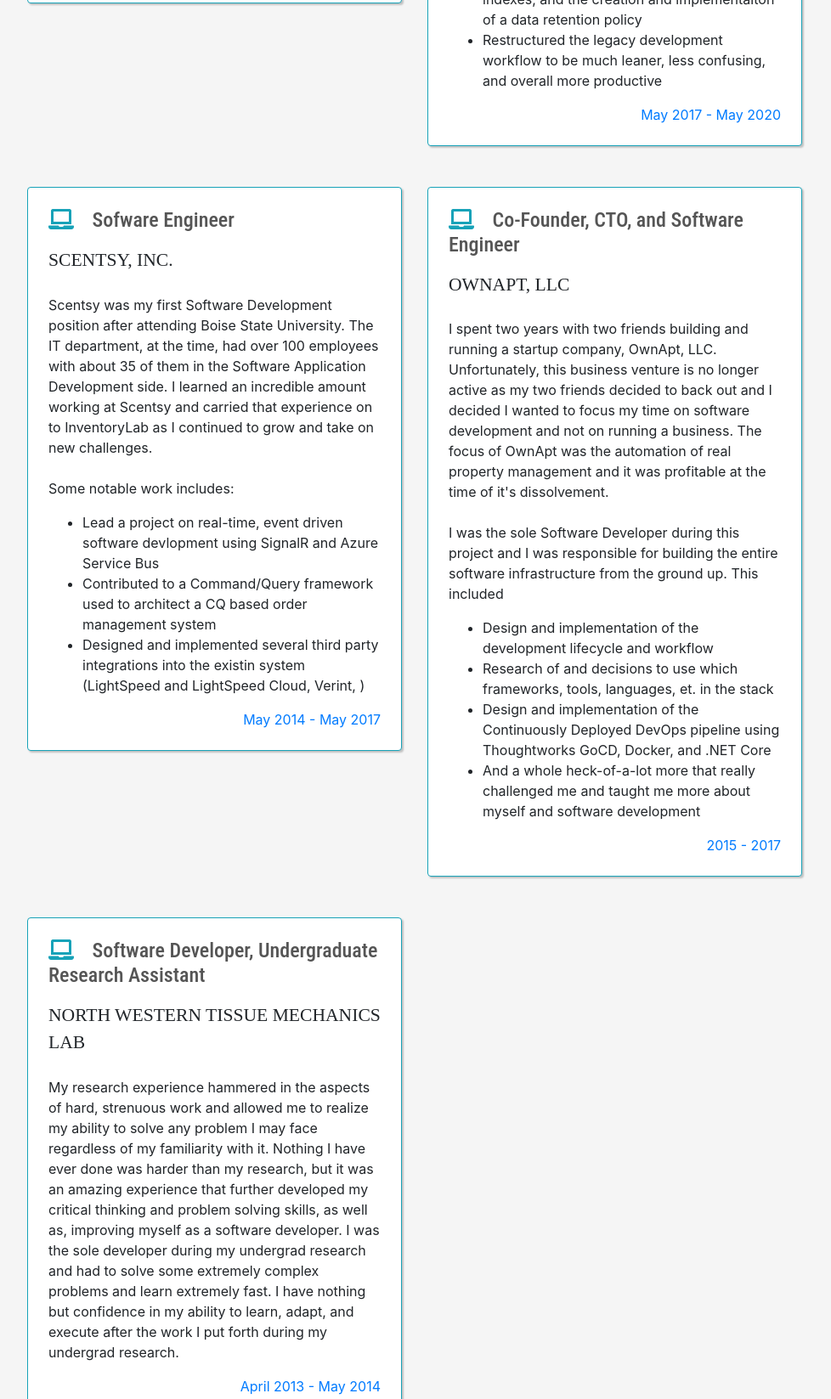
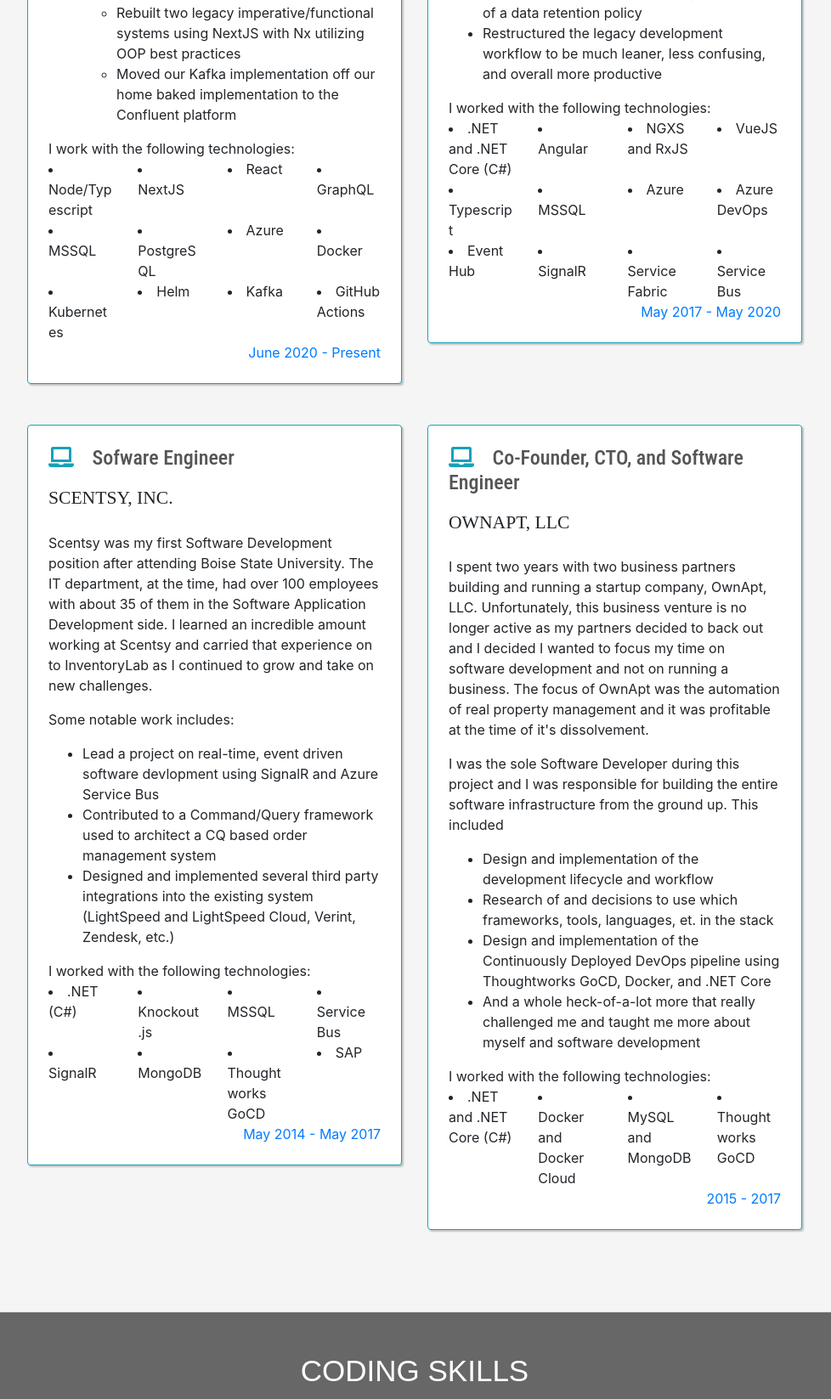
Before and after one commit to StephenMP/StephenMP.github.io, a website with bundled scripts: page index.html in a window 1280 px wide. Shown: the part 1764-3411 px from the top of the page at 85% size, without its empty margins (288-1266 px from the left). Built offline with nearby package versions, Linux system fonts and the light colour scheme; files whose address does not match are found by name; a web font is replaced by a local one.

Commit message:
Beef up exp

```diff
--- a/css/style.css
+++ b/css/style.css
@@ -230,7 +230,7 @@
     }
 }
 
-@media (max-width: 768px) {
+@media (max-width: 767px) {
     #cover {
         visibility: visible !important;
         background-image: url(../img/cover-small.jpg);
--- a/index.html
+++ b/index.html
@@ -155,23 +155,75 @@
                 I work to help build a comprehensive cloud-based transportation management system (TMS) built from
                 the ground up to help large shippers, carriers, and logistics service providers manage complex
                 transportation needs in an efficient, cohesive and intelligent way.
-                <br />
-                <br />
+              </p>
+              <p>
                 Some notable work includes:
                 <ul>
                   <li>
-                    Ported and revamped entire team DevOps infrastructure including building automation tooling
-                    utilizing Azure, Docker, and Kubernetes. Much of the patterns I implemented have been re-used
-                    company wide, across multiple teams and verticles.
+                    Built centralized DevOps infrastructure and automation tooling
+                    utilizing GitHub Actions, Azure, Docker, Helm, and Kubernetes.
+                    <ul>
+                      <li>
+                        Led a team to coordniate DevOps efforts across our vertical. Later, this team was moved from DevOps efforts
+                        and developed an abstracted search layer to serve write-time aggregated flattened views to the front-end
+                      </li>
+                      <li>
+                        Much of the DevOps patterns I've implemented have been re-used company wide, across multiple teams and verticles.
+                      </li>
+                    </ul>
                   </li>
                   <li>
-                    Built out and led a team to unify DevOps process and infrastructure across our vertical to
-                    setup the push for boarding services onto our release train infrastructure. This team also
-                    provided significant support to building out an abstracted search layer to build write-time
-                    flattened views to serve to the front-end for high performance at read.
+                    Currently leading and mentoring a team of two Engineers and a Senior Engineer while also contributing to core engineering initiatives
+                    <ul>
+                      <li>
+                        Rebuilt two legacy imperative/functional systems using NextJS with Nx utilizing OOP best practices
+                      </li>
+                      <li>
+                        Moved our Kafka implementation off our home baked implementation to the Confluent platform
+                      </li>
+                    </ul>
                   </li>
                 </ul>
               </p>
+              I work with the following technologies:
+              <div class="row my-auto">
+                <div class="col-sm-3">
+                  <li>Node/Typescript</li>
+                </div>
+                <div class="col-sm-3">
+                  <li>NextJS</li>
+                </div>
+                <div class="col-sm-3">
+                  <li>React</li>
+                </div>
+                <div class="col-sm-3">
+                  <li>GraphQL</li>
+                </div>
+                <div class="col-sm-3">
+                  <li>MSSQL</li>
+                </div>
+                <div class="col-sm-3">
+                  <li>PostgreSQL</li>
+                </div>
+                <div class="col-sm-3">
+                  <li>Azure</li>
+                </div>
+                <div class="col-sm-3">
+                  <li>Docker</li>
+                </div>
+                <div class="col-sm-3">
+                  <li>Kubernetes</li>
+                </div>
+                <div class="col-sm-3">
+                  <li>Helm</li>
+                </div>
+                <div class="col-sm-3">
+                  <li>Kafka</li>
+                </div>
+                <div class="col-sm-3">
+                  <li>GitHub Actions</li>
+                </div>
+              </div>
             </div>
             <div class="resume-date text-md-right">
               <span class="text-primary">June 2020 - Present</span>
@@ -188,8 +240,8 @@
                 wear most often are the DevOps, Software Architect, Back-end API Dev, and Database Dev hats. However, I
                 do
                 worked in the front-end quite a lot as well.
-                <br />
-                <br />
+              </p>
+              <p>
                 Some notable work includes:
                 <ul>
                   <li>
@@ -213,6 +265,45 @@
                   </li>
                 </ul>
               </p>
+              I worked with the following technologies:
+              <div class="row my-auto">
+                <div class="col-sm-3">
+                  <li>.NET and .NET Core (C#)</li>
+                </div>
+                <div class="col-sm-3">
+                  <li>Angular</li>
+                </div>
+                <div class="col-sm-3">
+                  <li>NGXS and RxJS</li>
+                </div>
+                <div class="col-sm-3">
+                  <li>VueJS</li>
+                </div>
+                <div class="col-sm-3">
+                  <li>Typescript</li>
+                </div>
+                <div class="col-sm-3">
+                  <li>MSSQL</li>
+                </div>
+                <div class="col-sm-3">
+                  <li>Azure</li>
+                </div>
+                <div class="col-sm-3">
+                  <li>Azure DevOps</li>
+                </div>
+                <div class="col-sm-3">
+                  <li>Event Hub</li>
+                </div>
+                <div class="col-sm-3">
+                  <li>SignalR</li>
+                </div>
+                <div class="col-sm-3">
+                  <li>Service Fabric</li>
+                </div>
+                <div class="col-sm-3">
+                  <li>Service Bus</li>
+                </div>
+              </div>
             </div>
             <div class="resume-date text-md-right">
               <span class="text-primary">May 2017 - May 2020</span>
@@ -229,8 +320,8 @@
                 department, at the time, had over 100 employees with about 35 of them in the Software Application
                 Development side. I learned an incredible amount working at Scentsy and carried that experience on to
                 InventoryLab as I continued to grow and take on new challenges.
-                <br />
-                <br />
+              </p>
+              <p>
                 Some notable work includes:
                 <ul>
                   <li>
@@ -240,11 +331,38 @@
                     Contributed to a Command/Query framework used to architect a CQ based order management system
                   </li>
                   <li>
-                    Designed and implemented several third party integrations into the existin system (LightSpeed and
-                    LightSpeed Cloud, Verint, )
+                    Designed and implemented several third party integrations into the existing system (LightSpeed and
+                    LightSpeed Cloud, Verint, Zendesk, etc.)
                   </li>
                 </ul>
               </p>
+              I worked with the following technologies:
+              <div class="row my-auto">
+                <div class="col-sm-3">
+                  <li>.NET (C#)</li>
+                </div>
+                <div class="col-sm-3">
+                  <li>Knockout.js</li>
+                </div>
+                <div class="col-sm-3">
+                  <li>MSSQL</li>
+                </div>
+                <div class="col-sm-3">
+                  <li>Service Bus</li>
+                </div>
+                <div class="col-sm-3">
+                  <li>SignalR</li>
+                </div>
+                <div class="col-sm-3">
+                  <li>MongoDB</li>
+                </div>
+                <div class="col-sm-3">
+                  <li>Thoughtworks GoCD</li>
+                </div>
+                <div class="col-sm-3">
+                  <li>SAP</li>
+                </div>
+              </div>
             </div>
             <div class="resume-date text-md-right">
               <span class="text-primary">May 2014 - May 2017</span>
@@ -257,12 +375,12 @@
               <h4 class="mb-3"><i class="fa fa-laptop mr-3 text-info"></i> Co-Founder, CTO, and Software Engineer</h4>
               <div class="subheading mb-4">OwnApt, LLC</div>
               <p>
-                I spent two years with two friends building and running a startup company, OwnApt, LLC. Unfortunately,
-                this business venture is no longer active as my two friends decided to back out and I decided I wanted
+                I spent two years with two business partners building and running a startup company, OwnApt, LLC. Unfortunately,
+                this business venture is no longer active as my partners decided to back out and I decided I wanted
                 to focus my time on software development and not on running a business. The focus of OwnApt was the
                 automation of real property management and it was profitable at the time of it's dissolvement.
-                <br />
-                <br />
+              </p>
+              <p>
                 I was the sole Software Developer during this project and I was responsible for building the entire
                 software infrastructure from the ground up. This included
                 <ul>
@@ -282,13 +400,28 @@
                   </li>
                 </ul>
               </p>
+              I worked with the following technologies:
+              <div class="row my-auto">
+                <div class="col-sm-3">
+                  <li>.NET and .NET Core (C#)</li>
+                </div>
+                <div class="col-sm-3">
+                  <li>Docker and Docker Cloud</li>
+                </div>
+                <div class="col-sm-3">
+                  <li>MySQL and MongoDB</li>
+                </div>
+                <div class="col-sm-3">
+                  <li>Thoughtworks GoCD</li>
+                </div>
+              </div>
             </div>
             <div class="resume-date text-md-right">
               <span class="text-primary">2015 - 2017</span>
             </div>
           </div>
         </div>
-        <div class="resume-item col-md-6 col-sm-12">
+        <!-- <div class="resume-item col-md-6 col-sm-12">
           <div class="card mx-0 p-4 mb-5" style="border-color: #17a2b8; box-shadow: 2px 2px 2px rgba(0, 0, 0, 0.21);">
             <div class="resume-content mr-auto">
               <h4 class="mb-3"><i class="fa fa-laptop mr-3 text-info"></i> Software Developer, Undergraduate Research
@@ -308,7 +441,7 @@
               <span class="text-primary">April 2013 - May 2014</span>
             </div>
           </div>
-        </div>
+        </div> -->
       </div>
     </section>
 
@@ -323,7 +456,7 @@
           <div class="col-md-3 col-sm-6">
             <div class="skill-item">
               <i class="fab fa-microsoft fa-5x"></i>
-              <h2>7 Years</h2>
+              <h2>8 Years</h2>
               <p>C#, .NET, and .NET Core</p>
             </div>
           </div>
@@ -337,8 +470,8 @@
           <div class="col-md-3 col-sm-6">
             <div class="skill-item">
               <i class="fab fa-js-square fa-5x"></i>
-              <h2>7 Years</h2>
-              <p>JavaScript/Typescript and JQuery</p>
+              <h2>8 Years</h2>
+              <p>JavaScript/Typescript</p>
             </div>
           </div>
           <div class="col-md-3 col-sm-6">
@@ -346,7 +479,7 @@
               <i class="fab fa-angular fa-5x"></i>
               <i class="fab fa-react fa-5x"></i>
               <i class="fab fa-vuejs fa-5x"></i>
-              <h2>2 Years</h2>
+              <h2>4 Years</h2>
               <p>Angular/React/Vue</p>
             </div>
           </div>
@@ -367,14 +500,14 @@
           <div class="col-md-3 col-sm-6">
             <div class="skill-item">
               <i class="fab fa-docker fa-5x"></i>
-              <h2>7 Years</h2>
+              <h2>8 Years</h2>
               <p>Docker</p>
             </div>
           </div>
           <div class="col-md-3 col-sm-6">
             <div class="skill-item">
               <i class="fa fa-terminal fa-5x"></i>
-              <h2>9 Years</h2>
+              <h2>10 Years</h2>
               <p>Bash and Powershell</p>
             </div>
           </div>
@@ -388,21 +521,21 @@
           <div class="col-md-3 col-sm-6">
             <div class="skill-item">
               <i class="fab fa-microsoft fa-5x"></i>
-              <h2>5 Years</h2>
+              <h2>6 Years</h2>
               <p>Azure and Cloud Computing</p>
             </div>
           </div>
           <div class="col-md-3 col-sm-6">
             <div class="skill-item">
               <i class="fas fa-infinity fa-5x"></i>
-              <h2>6 Years</h2>
+              <h2>8 Years</h2>
               <p>DevOps, Continuous Delivery, and Automation</p>
             </div>
           </div>
           <div class="col-md-3 col-sm-6">
             <div class="skill-item">
               <i class="fa fa-code fa-5x"></i>
-              <h2>11+ Years</h2>
+              <h2>12+ Years</h2>
               <p>In many languages, frameworks & platforms</p>
             </div>
           </div>
```
Also changed, not shown: img/bg-stats.jpg (deleted), 1 other file.
